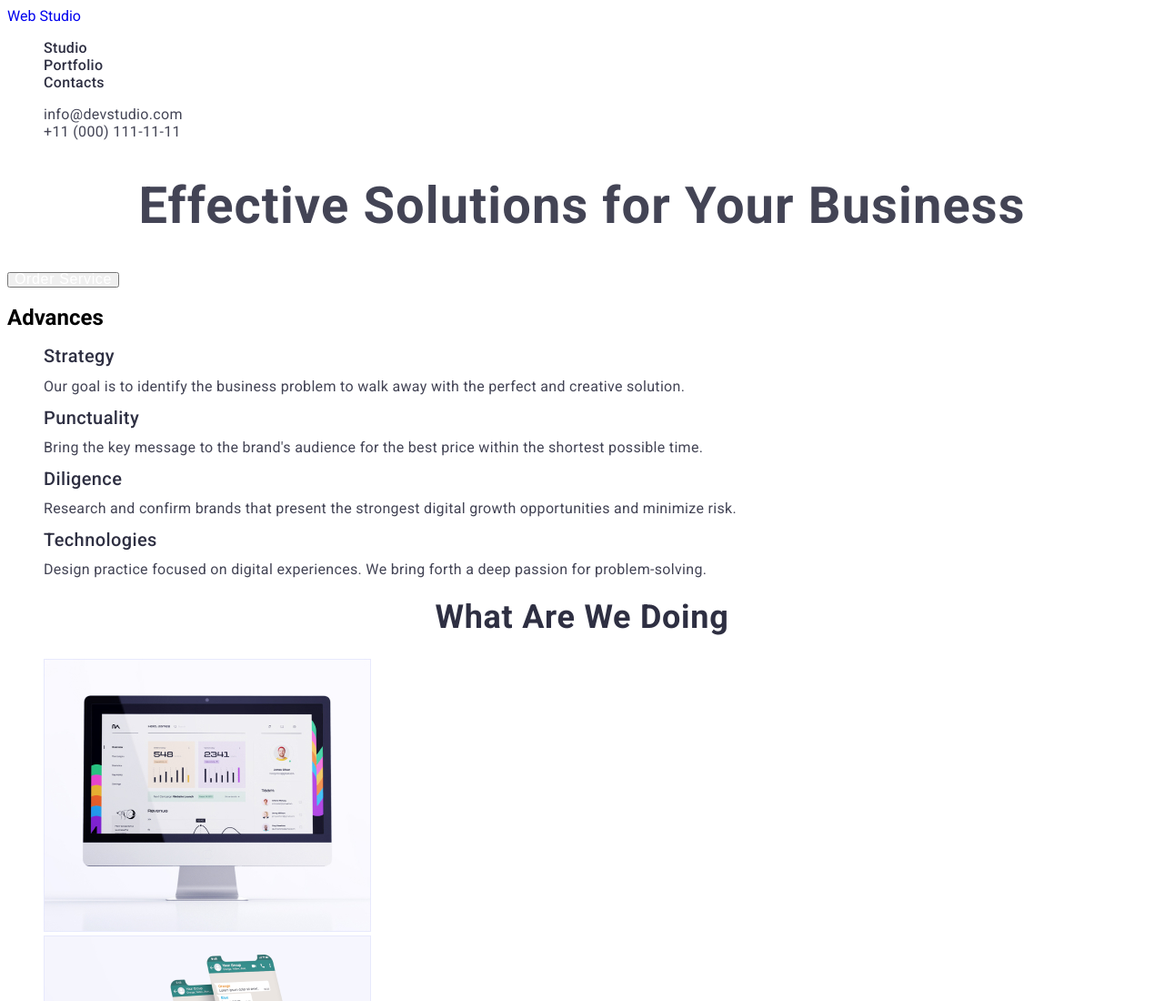
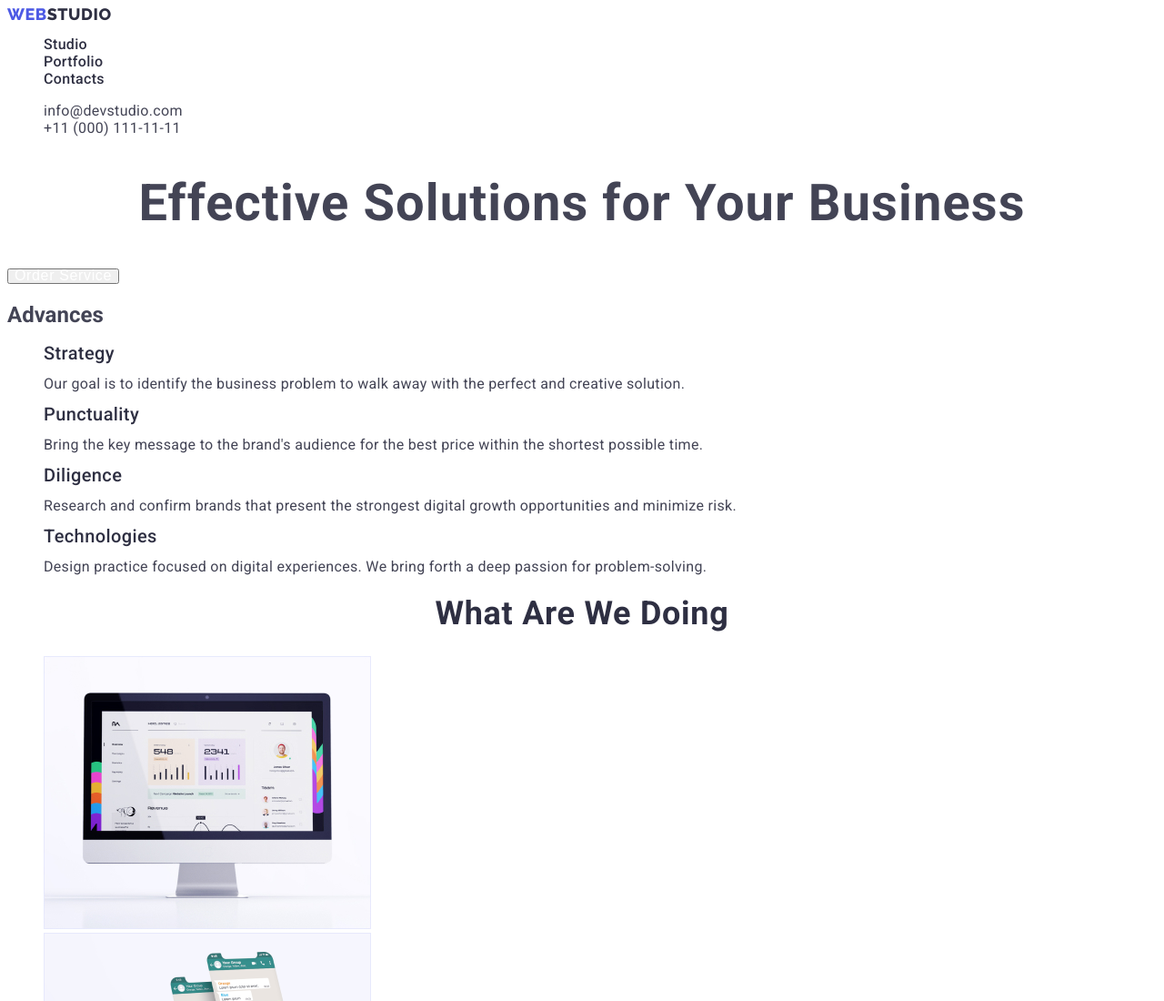
Before and after one commit to Maryna1202/goit-markup-hw-02, a plain HTML site: page index.html in a window 1280 px wide. Shown: the top 1100 px of the page at 91% size. Drawn offline with Linux system fonts and the light colour scheme.

Commit message:
second attempt

```diff
--- a/css/styles.css
+++ b/css/styles.css
@@ -10,6 +10,35 @@
  }
 
  /* ======Header======= */
+.body {
+   color: #434455 ;
+}
+
+.logo-webstudio {
+font-family: 'Raleway', sans-serif;
+font-style: normal;
+font-weight: 800;
+font-size: 18px;
+line-height: 0.86;
+display: flex;
+align-items: center;
+letter-spacing: 0.03em;
+text-transform: uppercase;
+color: #4D5AE5;
+}
+
+.header-studio {
+font-family: 'Raleway', sans-serif;
+font-style: normal;
+font-weight: 800;
+font-size: 18px;
+line-height: 0.86;
+display: flex;
+align-items: center;
+letter-spacing: 0.03em;
+text-transform: uppercase;
+color: #2E2F42;
+}
 
 .header-link {
 font-weight: 500;
```
